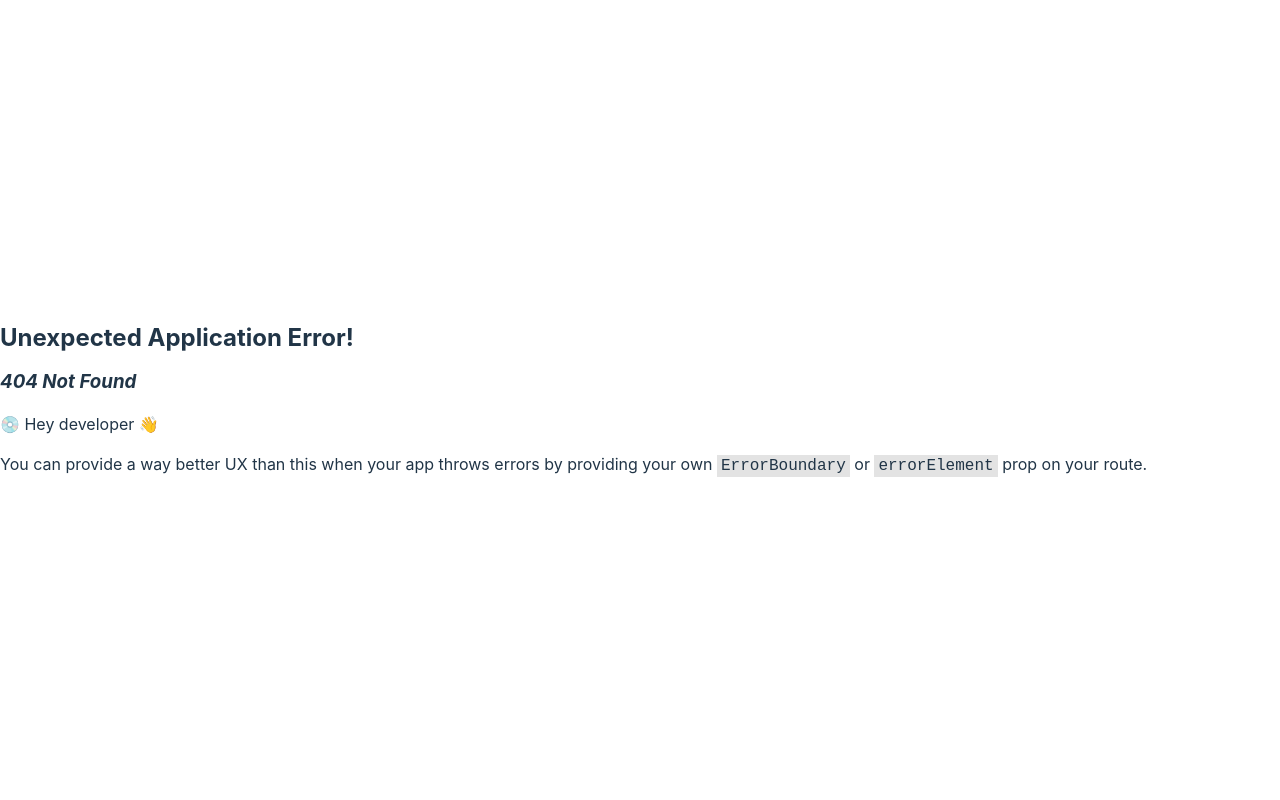
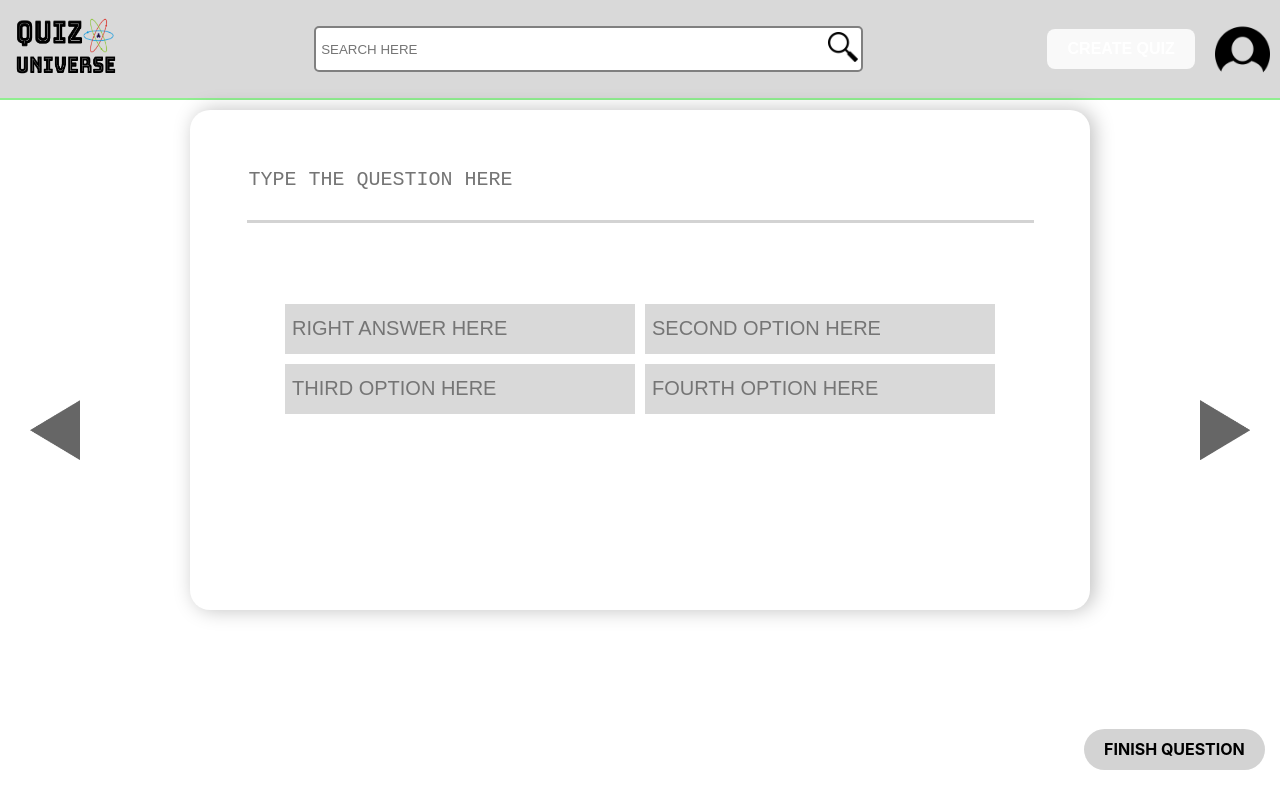
Before and after one commit to rafaelFacundo/quiz_site, a React (Vite) app: page /createQuiz in a window 1280 px wide. Before the commit this address had no page. Built offline with nearby package versions, Linux system fonts and the light colour scheme; a web font is replaced by a local one.

Commit message:
createQuizPage Style done

```diff
--- a/src/main.jsx
+++ b/src/main.jsx
@@ -5,6 +5,7 @@ import SignUpPage from './pages/SignUpPage';
 import LoginPage from './pages/LoginPage';
 import SettingsPage from './pages/SettingsPage';
 import PlayQuizPage from './pages/PlayQuizPage';
+import CreateQuizPage from './pages/CreateQuizPage';
 import NotFoundURLPage from './pages/NotFoundURLPage';
 import './index.css'
 import {
@@ -34,6 +35,10 @@ const router = createBrowserRouter([
   {
     path: '/playQuiz',
     element: <PlayQuizPage />
+  },
+  {
+    path: '/createQuiz',
+    element: <CreateQuizPage />
   }
 ])
 
--- /dev/null
+++ b/src/pages/CreateQuizPage/index.jsx
@@ -0,0 +1,39 @@
+import React from "react";
+import Header from "../../components/Header";
+import RightArrow from "../../assets/right_arrow.png";
+import LeftArrow from "../../assets/left_arrow.png";
+import {
+    MainContent,
+    ContedDiv,
+    CreateQuizDiv,
+    AnswerOption,
+    OptionsDiv,
+    InputQuestion,
+    InputsDiv,
+    Image,
+    FinishQuestionButton
+} from "./style";
+
+export default function CreateQuizPage() {
+    return(
+        <MainContent>
+            <Header />
+            <ContedDiv>
+                <Image src={LeftArrow} Top={"50vh"} Left={"30px"}/>
+                <Image src={RightArrow} Top={"50vh"} Right={"30px"}/>
+                <CreateQuizDiv>
+                    <InputsDiv>
+                        <InputQuestion placeholder="TYPE THE QUESTION HERE"/>
+                        <OptionsDiv>
+                            <AnswerOption placeholder="RIGHT ANSWER HERE" maxLength={100}/>
+                            <AnswerOption placeholder="SECOND OPTION HERE" />
+                            <AnswerOption placeholder="THIRD OPTION HERE" />
+                            <AnswerOption placeholder="FOURTH OPTION HERE" />
+                        </OptionsDiv>
+                    </InputsDiv>
+                </CreateQuizDiv>
+                <FinishQuestionButton>FINISH QUESTION</FinishQuestionButton>
+            </ContedDiv>
+        </MainContent>
+    );
+}
--- /dev/null
+++ b/src/pages/CreateQuizPage/style.js
@@ -0,0 +1,109 @@
+import styled from "styled-components";
+
+const MainContent = styled.div`
+    background-color: white;
+    width: 100vw;
+    height: 100vh;
+`;
+const ContedDiv = styled.div`
+    display: flex;
+    align-items: flex-start;
+    justify-content: space-around;
+    box-sizing: border-box;
+    padding: 10px;
+
+`;
+const CreateQuizDiv = styled.div`
+    background-color: white;
+    box-shadow: 4px 0px 20px rgba(0,0,0,0.25);
+    border-radius: 20px;
+    width: 900px;
+    height: 500px;
+    box-sizing: border-box;
+    padding: 15px;
+`;
+
+const AnswerOption = styled.input`
+    width: 350px;
+    height: 50px;
+    margin: 5px;
+    background-color: #D9D9D9;
+    border-radius: 0px;
+    transition: all 0.3s;
+    &:focus{
+        outline: none;
+        border: 1.5px solid lightgreen;
+    }
+    font-size: 20px;
+    box-sizing: border-box;
+    padding: 7px;
+    border: none;
+`;
+const OptionsDiv = styled.div`
+    display: flex;
+    flex-wrap: wrap;
+    align-items: center;
+    justify-content: center;
+`;
+const InputQuestion = styled.textarea`
+    font-size: 20px;
+    width: 90%;
+    height: 50px;
+    margin: 5px;
+    resize: none;
+    border: none;
+    border-bottom: 3px solid lightgray;
+    &:focus {
+        outline: none;
+        border-bottom: 1px solid lightgreen;
+    }
+`;
+const InputsDiv = styled.div`
+    display: flex;
+    align-items: center;
+    justify-content: space-around;
+    flex-direction: column;
+    width: 100%;
+    height: 70%;
+`;
+const Image = styled.img`
+    width: 50px;
+    height: 60px;
+    position: absolute;
+    top: ${props => props.Top || "auto"};
+    right: ${props => props.Right || "auto"};
+    left: ${props => props.Left || "auto"};
+    transition: all 0.4s;
+    &:hover {
+        cursor: pointer;
+        transform: scale(1.3);
+
+    }
+`;
+const FinishQuestionButton = styled.button`
+    border-radius: 50px;
+    margin-top: "15px";
+    margin-left:  "0px";
+    background-color: lightgray;
+    height: "60px";
+    width: "300px";
+    display: flex;
+    align-items: center;
+    justify-content: space-around;
+    font-weight: bold;
+    position: absolute;
+    bottom: 30px;
+    right: 15px;
+`;
+
+export {
+    MainContent,
+    ContedDiv,
+    CreateQuizDiv,
+    AnswerOption,
+    OptionsDiv,
+    InputQuestion,
+    InputsDiv,
+    Image,
+    FinishQuestionButton
+}
```
Also changed, not shown: src/assets/left_arrow.png (added), src/assets/right_arrow.png (added).
